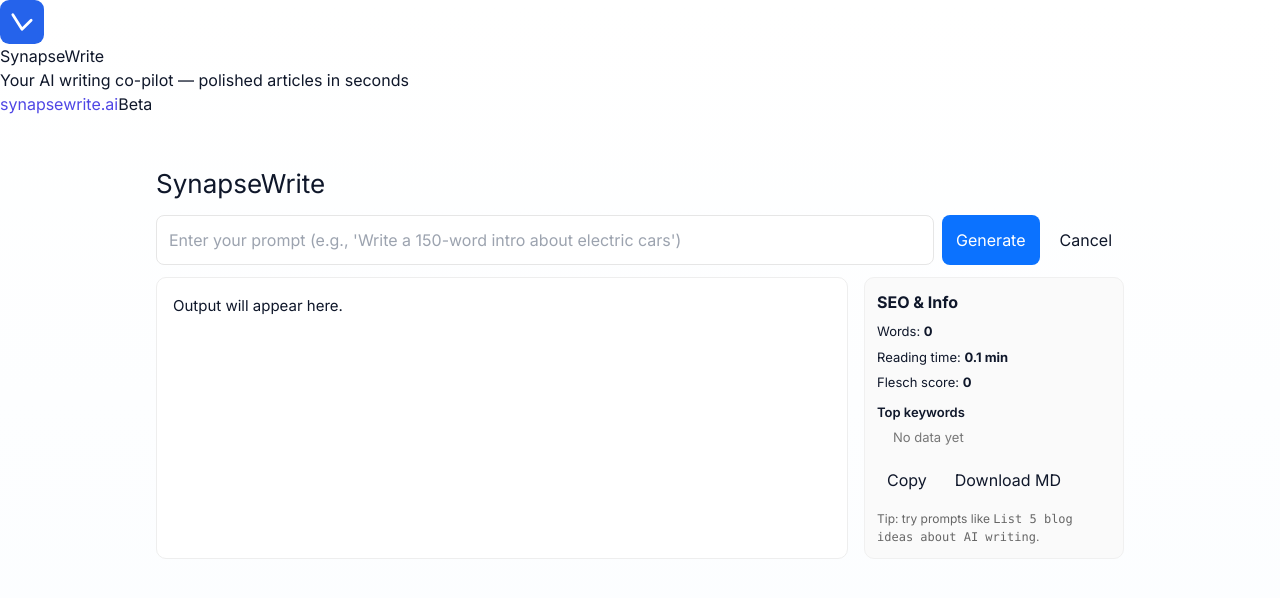
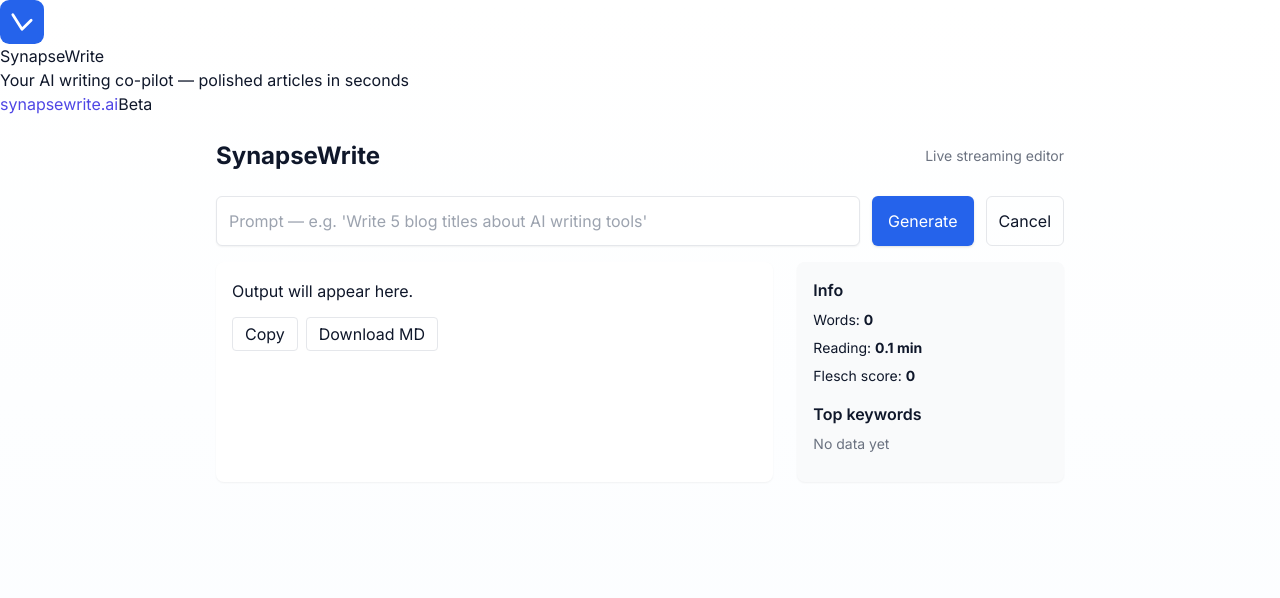
Before and after one commit to inpursuitsol/synapsewrite, a Next.js app: page / in a window 1280 px wide. Shown: the top 598 px of the page. Built offline with nearby package versions, Linux system fonts and the light colour scheme.

Commit message:
Update page.js

```diff
--- a/app/page.js
+++ b/app/page.js
@@ -1,34 +1,35 @@
 "use client";
 
-import { useState, useRef, useEffect } from "react";
+import React, { useState, useRef, useEffect } from "react";
 
 /**
- * app/page.js
- * - Robust SSE parsing (buffer until "\n\n")
- * - Improved UI and small SEO scoring functions
+ * Client page (app/page.js)
+ * - Robust SSE parser (buffers until "\n\n")
+ * - Streamed output rendering with auto-scroll
+ * - Copy to clipboard and download Markdown
+ * - Small SEO helpers (word count, reading time, Flesch approximation)
+ *
+ * This is plain JS (no TypeScript). It uses Tailwind classes where present,
+ * but it will function without Tailwind installed.
  */
 
 function wordCount(text = "") {
   return (text.match(/\b\w+\b/g) || []).length;
 }
-
 function readingTimeMinutes(text = "") {
   const wpm = 200;
   return Math.max(0.1, Math.round((wordCount(text) / wpm) * 10) / 10);
 }
-
-// Very small Flesch reading ease approximation
 function fleschReadingEase(text = "") {
   const words = wordCount(text);
   if (!words) return 0;
   const sentences = Math.max(1, (text.match(/[.!?]+/g) || []).length);
-  const syllables = (text.match(/[aeiouy]{1,2}/gi) || []).length; // rough
+  const syllables = (text.match(/[aeiouy]{1,2}/gi) || []).length;
   const ASL = words / sentences;
   const ASW = syllables / words;
   const score = 206.835 - 1.015 * ASL - 84.6 * ASW;
   return Math.round(score);
 }
-
 function topKeywordDensity(text = "", topN = 5) {
   const tokens = (text || "")
     .toLowerCase()
@@ -37,11 +38,10 @@ function topKeywordDensity(text = "", topN = 5) {
     .filter(Boolean);
   const freq = {};
   tokens.forEach((t) => (freq[t] = (freq[t] || 0) + 1));
-  const arr = Object.entries(freq)
+  return Object.entries(freq)
     .sort((a, b) => b[1] - a[1])
     .slice(0, topN)
     .map(([word, count]) => ({ word, count, pct: Math.round((count / tokens.length) * 1000) / 10 }));
-  return arr;
 }
 
 export default function Page() {
@@ -49,29 +49,28 @@ export default function Page() {
   const [output, setOutput] = useState("");
   const [loading, setLoading] = useState(false);
   const [error, setError] = useState("");
-  const controllerRef = useRef(null);
-  const bufferRef = useRef(""); // for robust SSE parsing
+  const ctrlRef = useRef(null);
+  const bufferRef = useRef("");
   const outRef = useRef(null);
 
   useEffect(() => {
-    // auto-scroll when output updates
     try { outRef.current?.scrollIntoView({ behavior: "smooth", block: "end" }); } catch {}
   }, [output]);
 
-  function resetState() {
+  function reset() {
     setOutput("");
     setError("");
     setLoading(false);
     bufferRef.current = "";
-    if (controllerRef.current) {
-      try { controllerRef.current.abort(); } catch {}
-      controllerRef.current = null;
+    if (ctrlRef.current) {
+      try { ctrlRef.current.abort(); } catch {}
+      ctrlRef.current = null;
     }
   }
 
   async function handleSubmit(e) {
-    e?.preventDefault?.();
-    resetState();
+    e && e.preventDefault();
+    reset();
 
     const trimmed = (prompt || "").trim();
     if (!trimmed) {
@@ -84,7 +83,7 @@ export default function Page() {
 
     try {
       const controller = new AbortController();
-      controllerRef.current = controller;
+      ctrlRef.current = controller;
 
       const res = await fetch("/api/stream", {
         method: "POST",
@@ -108,68 +107,57 @@ export default function Page() {
         if (done) break;
         const chunk = decoder.decode(value, { stream: true });
 
-        // Buffering technique:
         bufferRef.current += chunk;
-        // process full SSE events separated by double newline "\n\n"
-        let boundaryIndex;
-        while ((boundaryIndex = bufferRef.current.indexOf("\n\n")) !== -1) {
-          const event = bufferRef.current.slice(0, boundaryIndex).trim(); // single event content
-          bufferRef.current = bufferRef.current.slice(boundaryIndex + 2); // remove processed event
 
-          // each event may contain multiple lines like "data: {...}\n"
-          const lines = event.split(/\n/).map((l) => l.trim()).filter(Boolean);
+        // parse events separated by double newline
+        let idx;
+        while ((idx = bufferRef.current.indexOf("\n\n")) !== -1) {
+          const event = bufferRef.current.slice(0, idx).trim();
+          bufferRef.current = bufferRef.current.slice(idx + 2);
+
+          const lines = event.split(/\n/).map(l => l.trim()).filter(Boolean);
           for (const line of lines) {
             if (!line.startsWith("data:")) continue;
             const payload = line.replace(/^data:\s*/, "");
             if (payload === "[DONE]") {
               setLoading(false);
-              controllerRef.current = null;
+              ctrlRef.current = null;
               return;
             }
             try {
               const parsed = JSON.parse(payload);
               if (parsed.text) {
-                setOutput((prev) => prev + parsed.text);
+                setOutput(prev => prev + parsed.text);
               } else if (parsed.raw) {
-                // raw debugging payload
-                setOutput((prev) => prev + parsed.raw);
-              } else {
-                // some responses may contain full chunk objects (metadata). ignore.
+                setOutput(prev => prev + parsed.raw);
               }
             } catch {
-              // not JSON — append raw
-              setOutput((prev) => prev + payload);
+              setOutput(prev => prev + payload);
             }
           }
         }
       }
 
-      // flush any remaining buffer (rare)
-      if (bufferRef.current) {
-        const leftover = bufferRef.current.trim();
-        if (leftover) {
-          setOutput((prev) => prev + leftover);
-        }
+      // flush leftover
+      if (bufferRef.current.trim()) {
+        setOutput(prev => prev + bufferRef.current.trim());
         bufferRef.current = "";
       }
 
       setLoading(false);
-      controllerRef.current = null;
+      ctrlRef.current = null;
     } catch (err) {
-      if (err.name === "AbortError") {
-        setError("Request cancelled.");
-      } else {
-        setError(String(err));
-      }
+      if (err?.name === "AbortError") setError("Request cancelled.");
+      else setError(String(err));
       setLoading(false);
-      controllerRef.current = null;
+      ctrlRef.current = null;
     }
   }
 
   function handleCancel() {
-    if (controllerRef.current) {
-      try { controllerRef.current.abort(); } catch {}
-      controllerRef.current = null;
+    if (ctrlRef.current) {
+      try { ctrlRef.current.abort(); } catch {}
+      ctrlRef.current = null;
     }
     setLoading(false);
   }
@@ -202,56 +190,51 @@ export default function Page() {
   const keywords = topKeywordDensity(output, 5);
 
   return (
-    <main style={{ maxWidth: 1000, margin: "2rem auto", padding: 16, fontFamily: "Inter, system-ui, sans-serif" }}>
-      <h1 style={{ fontSize: 26, marginBottom: 12 }}>SynapseWrite</h1>
+    <main className="max-w-4xl mx-auto p-6" style={{ fontFamily: "Inter, system-ui, sans-serif" }}>
+      <header className="flex items-center justify-between mb-6">
+        <h1 className="text-2xl font-bold">SynapseWrite</h1>
+        <div className="text-sm text-gray-500">Live streaming editor</div>
+      </header>
 
-      <form onSubmit={handleSubmit} style={{ display: "flex", gap: 8, marginBottom: 12 }}>
+      <form onSubmit={handleSubmit} className="flex gap-3 mb-4">
         <input
           value={prompt}
           onChange={(e) => setPrompt(e.target.value)}
-          placeholder="Enter your prompt (e.g., 'Write a 150-word intro about electric cars')"
-          style={{ flex: 1, padding: 12, border: "1px solid #e6e6e6", borderRadius: 8 }}
+          placeholder="Prompt — e.g. 'Write 5 blog titles about AI writing tools'"
+          className="flex-1 border rounded-md p-3 shadow-sm"
           disabled={loading}
         />
-        <button type="submit" style={{ padding: "10px 14px", borderRadius: 8, background: "#0b72ff", color: "white", border: "none" }} disabled={loading}>
+        <button type="submit" className="bg-blue-600 text-white px-4 py-2 rounded-md shadow" disabled={loading}>
           {loading ? "Generating..." : "Generate"}
         </button>
-        <button type="button" onClick={handleCancel} style={{ padding: "10px 12px", borderRadius: 8 }} disabled={!loading}>
+        <button type="button" className="px-3 py-2 border rounded-md" onClick={handleCancel} disabled={!loading}>
           Cancel
         </button>
       </form>
 
-      {error && <div style={{ color: "crimson", marginBottom: 12 }}>{error}</div>}
+      {error && <div className="mb-4 text-sm text-red-600">{error}</div>}
 
-      <div style={{ display: "grid", gridTemplateColumns: "1fr 260px", gap: 16 }}>
-        <div style={{ border: "1px solid #eee", padding: 16, borderRadius: 10, minHeight: 180, background: "#fff", whiteSpace: "pre-wrap", overflowY: "auto" }}>
-          <div style={{ fontSize: 15, lineHeight: 1.6 }}>{output || (loading ? "Waiting for stream..." : "Output will appear here.")}</div>
+      <div className="grid grid-cols-1 lg:grid-cols-3 gap-6">
+        <section className="lg:col-span-2 bg-white p-4 rounded-lg shadow-sm min-h-[220px]">
+          <div style={{ whiteSpace: "pre-wrap", lineHeight: 1.7 }}>{output || (loading ? "Waiting for stream..." : "Output will appear here.")}</div>
           <div ref={outRef} />
-          {loading && <div style={{ marginTop: 8, fontSize: 13, color: "#666" }}>● streaming…</div>}
-        </div>
+          <div className="mt-3 flex gap-2">
+            <button className="px-3 py-1 border rounded" onClick={handleCopy} disabled={!output}>Copy</button>
+            <button className="px-3 py-1 border rounded" onClick={downloadMarkdown} disabled={!output}>Download MD</button>
+          </div>
+        </section>
 
-        <aside style={{ border: "1px solid #f0f0f0", padding: 12, borderRadius: 10, background: "#fafafa" }}>
-          <div style={{ fontWeight: 700, marginBottom: 8 }}>SEO & Info</div>
-          <div style={{ fontSize: 13, marginBottom: 6 }}>Words: <strong>{wc}</strong></div>
-          <div style={{ fontSize: 13, marginBottom: 6 }}>Reading time: <strong>{timeMin} min</strong></div>
-          <div style={{ fontSize: 13, marginBottom: 6 }}>Flesch score: <strong>{flesch}</strong></div>
+        <aside className="bg-gray-50 p-4 rounded-lg shadow-sm">
+          <div className="font-semibold mb-2">Info</div>
+          <div className="text-sm mb-2">Words: <strong>{wc}</strong></div>
+          <div className="text-sm mb-2">Reading: <strong>{timeMin} min</strong></div>
+          <div className="text-sm mb-4">Flesch score: <strong>{flesch}</strong></div>
 
-          <div style={{ marginTop: 10 }}>
-            <div style={{ fontSize: 13, fontWeight: 600 }}>Top keywords</div>
-            <ul style={{ paddingLeft: 16, marginTop: 6 }}>
-              {keywords.length ? keywords.map(k => (
-                <li key={k.word} style={{ fontSize: 13 }}>{k.word} — {k.count} ({k.pct}%)</li>
-              )) : <li style={{ fontSize: 13, color: "#777" }}>No data yet</li>}
-            </ul>
-          </div>
-
-          <div style={{ display: "flex", gap: 8, marginTop: 12 }}>
-            <button onClick={handleCopy} disabled={!output} style={{ padding: "8px 10px", borderRadius: 8 }}>Copy</button>
-            <button onClick={downloadMarkdown} disabled={!output} style={{ padding: "8px 10px", borderRadius: 8 }}>Download MD</button>
-          </div>
-
-          <div style={{ marginTop: 10, fontSize: 12, color: "#666" }}>
-            Tip: try prompts like <code>List 5 blog ideas about AI writing</code>.
+          <div className="font-semibold mb-2">Top keywords</div>
+          <div className="text-sm">
+            {keywords.length ? keywords.map(k => (
+              <div key={k.word} className="py-0.5">{k.word} — {k.count} ({k.pct}%)</div>
+            )) : <div className="text-gray-500">No data yet</div>}
           </div>
         </aside>
       </div>
```
